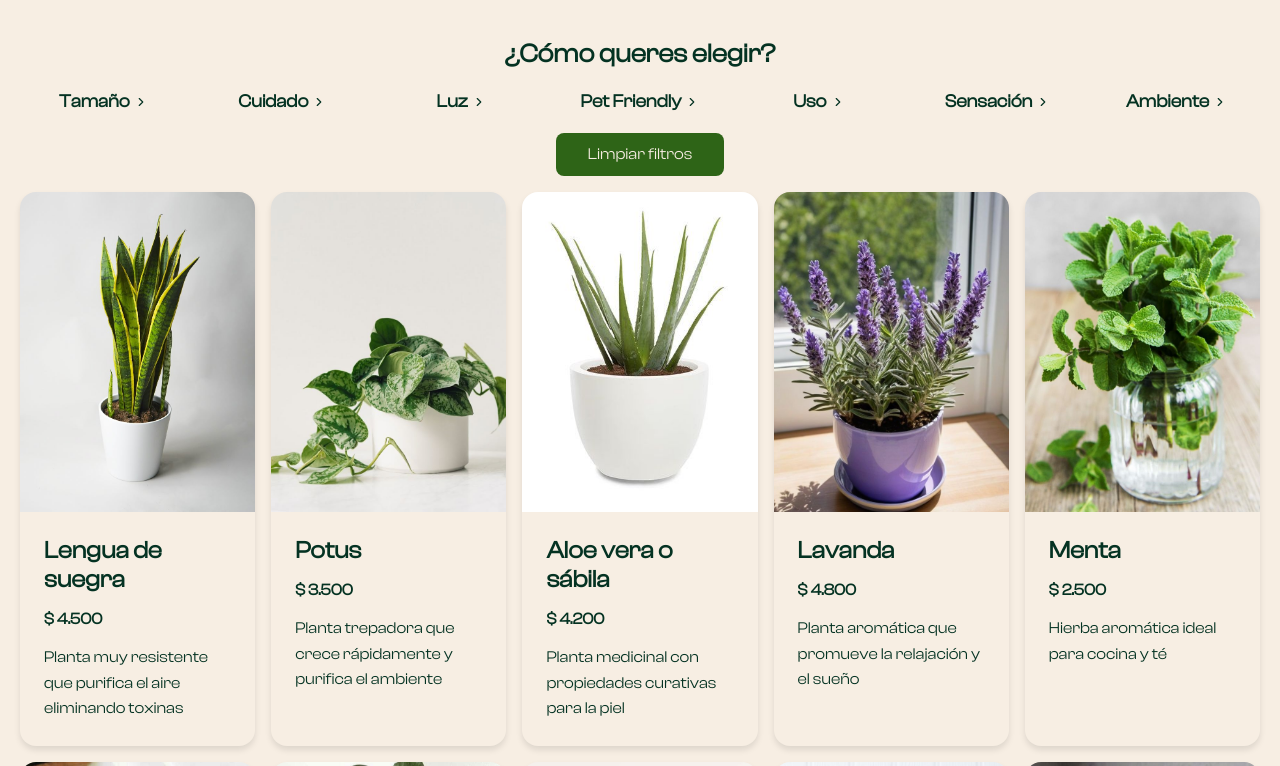
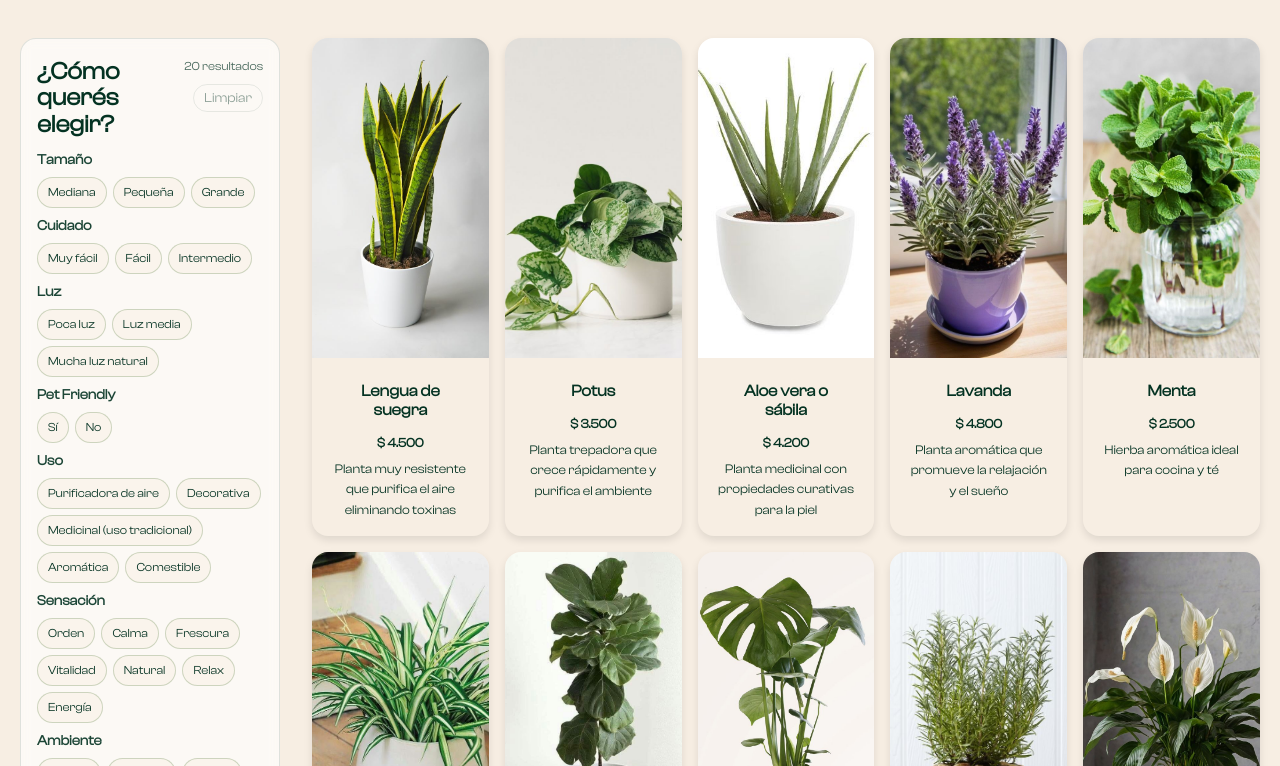
Before and after one commit to CamilaLadner/herbaria, a Next.js app: page /nuestros-productos in a window 1280 px wide. Shown: the part 674-1440 px from the top of the page. Built offline with nearby package versions, Linux system fonts and the light colour scheme.

Commit message:
filtros mejorados

```diff
--- a/app/components/layout/filters/index.module.css
+++ b/app/components/layout/filters/index.module.css
@@ -1,169 +1,181 @@
 .filtersContainer {
   display: flex;
   flex-direction: column;
+  align-items: stretch;
+  gap: 14px;
+  width: 100%;
+  max-width: 100%;
+  min-width: 0;
+  box-sizing: border-box;
+  padding: 20px 16px;
+  border-radius: 16px;
+  border: 1px solid rgba(4, 50, 34, 0.12);
+  background: rgba(255, 255, 255, 0.65);
+  backdrop-filter: blur(6px);
+  -webkit-backdrop-filter: blur(6px);
+}
+
+.filtersHeader {
+  display: flex;
+  align-items: flex-start;
+  justify-content: space-between;
+  gap: 12px;
+}
+
+.headerActions {
+  display: flex;
   align-items: center;
-  gap: 16px;
-  width: 100%;
-  padding: 0;
+  gap: 10px;
+  flex-wrap: wrap;
+  justify-content: flex-end;
+}
+
+.resultCount {
+  font-size: 12px;
+  color: var(--foreground);
+  opacity: 0.75;
+  white-space: nowrap;
+}
+
+.clearButton {
+  font-family: var(--font-clash-display);
+  border: 1px solid rgba(4, 50, 34, 0.2);
+  background: transparent;
+  color: var(--foreground);
+  border-radius: 999px;
+  padding: 5px 10px;
+  cursor: pointer;
+  transition: all 0.2s ease;
+}
+
+.clearButton:hover:not(:disabled) {
+  border-color: rgba(46, 100, 23, 0.5);
+  background: rgba(46, 100, 23, 0.06);
+}
+
+.clearButton:disabled {
+  opacity: 0.45;
+  cursor: not-allowed;
+}
+
+.activeFilters {
+  display: flex;
+  flex-wrap: wrap;
+  gap: 8px;
+}
+
+.activeChip {
+  border: none;
+  border-radius: 999px;
+  background: #2e6417;
+  color: var(--background);
+  font-family: var(--font-clash-display);
+  font-size: 12px;
+  padding: 6px 10px;
+  cursor: pointer;
 }
 
 .filtersTitle {
   font-family: var(--font-clash-display);
-  font-size: 26px;
+  font-size: 24px;
   font-weight: 600;
   margin: 0;
   color: var(--foreground);
-  text-align: center;
+  line-height: 1.1;
 }
 
-.filtersRow {
-  display: grid;
-  grid-template-columns: repeat(7, minmax(160px, 1fr));
-  gap: 12px;
-  width: 100%;
-  max-width: 100%;
+.filtersSections {
+  display: flex;
+  flex-direction: column;
+  gap: 10px;
 }
 
 .filterSection {
-  position: relative;
   display: flex;
   flex-direction: column;
-  align-items: center;
-  margin-bottom: 0;
-  min-width: 0;
-}
-
-.filterHeader {
-  display: flex;
-  align-items: center;
-  justify-content: center;
-  gap: 4px;
-  width: 100%;
-  background: none;
-  padding: 4px 8px;
-  cursor: pointer;
-  transition: opacity 0.2s ease;
-  border: none;
-  border-radius: 0;
-}
-
-.filterHeader:hover {
-  opacity: 0.8;
+  gap: 8px;
 }
 
 .filterLabel {
   font-family: var(--font-clash-display);
-  font-size: 18px;
+  font-size: 14px;
   font-weight: 600;
   margin: 0;
   color: var(--foreground);
-}
-
-.chevronIcon {
-  font-size: 14px;
-  color: var(--foreground);
-  transition: transform 0.3s ease;
-  flex-shrink: 0;
+  opacity: 0.9;
 }
 
 .filterOptions {
-  position: absolute;
-  top: 100%;
-  left: 50%;
-  transform: translateX(-50%);
-  z-index: 100;
   display: flex;
-  flex-direction: column;
-  align-items: center;
+  flex-wrap: wrap;
   gap: 6px;
-  min-width: 100%;
-  max-height: 320px;
-  padding: 12px;
-  margin-top: 4px;
-  background-color: var(--background);
-  border: 2px solid rgba(46, 100, 23, 0.35);
-  border-radius: 12px;
-  box-shadow: 0 8px 24px rgba(0, 0, 0, 0.12);
-  animation: slideDown 0.3s ease;
-  overflow-y: auto;
-  overflow-x: hidden;
-}
-
-@keyframes slideDown {
-  from {
-    opacity: 0;
-    transform: translateX(-50%) translateY(-8px);
-  }
-  to {
-    opacity: 1;
-    transform: translateX(-50%) translateY(0);
-  }
 }
 
 .filterButton {
-  font-size: 14px;
+  font-size: 12px;
   font-family: var(--font-clash-display);
-  padding: 10px 16px;
-  border: none;
-  border-radius: 8px;
-  background-color: transparent;
+  padding: 7px 10px;
+  border: 1px solid rgba(46, 100, 23, 0.22);
+  border-radius: 999px;
+  background-color: rgba(247, 238, 227, 0.55);
   color: var(--foreground);
   cursor: pointer;
-  transition: all 0.3s ease;
+  transition: all 0.2s ease;
   text-align: center;
-  width: 100%;
 }
 
 .filterButton:hover {
-  background-color: rgba(46, 100, 23, 0.08);
+  background-color: rgba(46, 100, 23, 0.12);
+  border-color: rgba(46, 100, 23, 0.45);
 }
 
 .filterButton.active {
   background-color: #2e6417;
   color: var(--background);
+  border-color: #2e6417;
 }
 
-/* Modo oscuro */
-:global(.dark) .filterOptions {
-  border-color: rgba(246, 219, 187, 0.4);
-  box-shadow: 0 8px 24px rgba(0, 0, 0, 0.35);
+@media (max-width: 768px) {
+  .filtersContainer {
+    padding: 14px 12px;
+  }
+
+  .filtersHeader {
+    flex-direction: column;
+    align-items: flex-start;
+    gap: 8px;
+  }
+
+  .filtersTitle {
+    font-size: 22px;
+  }
+
+  .headerActions {
+    width: 100%;
+    justify-content: space-between;
+  }
+
+  .filterLabel {
+    font-size: 13px;
+  }
+}
+
+:global(.dark) .filtersContainer {
+  background: rgba(26, 48, 5, 0.45);
+  border-color: rgba(246, 233, 217, 0.2);
+}
+
+:global(.dark) .filterButton {
+  background-color: rgba(246, 233, 217, 0.06);
+  border-color: rgba(246, 233, 217, 0.2);
 }
 
 :global(.dark) .filterButton:hover {
-  background-color: rgba(246, 219, 187, 0.15);
+  background-color: rgba(246, 233, 217, 0.14);
 }
 
 :global(.dark) .filterButton.active {
   background-color: rgb(246, 219, 187);
   color: var(--background);
+  border-color: rgb(246, 219, 187);
 }
-
-/* Dos columnas cuando no caben los 7 en una fila */
-@media (max-width: 1200px) {
-  .filtersRow {
-    grid-template-columns: repeat(2, 1fr);
-  }
-}
-
-/* Responsive móvil */
-@media (max-width: 768px) {
-  .filtersContainer {
-    gap: 12px;
-  }
-
-  .filtersTitle {
-    font-size: 16px;
-  }
-
-  .filtersRow {
-    gap: 12px;
-  }
-
-  .filterHeader {
-    padding: 6px 10px;
-  }
-
-  .filterLabel {
-    font-size: 14px;
-  }
-}
--- a/app/components/layout/filters/index.tsx
+++ b/app/components/layout/filters/index.tsx
@@ -2,8 +2,6 @@
 
 import React from 'react'
 import { Planta, seccionesPlantas } from '../../../mockData/plantas'
-import { LuChevronDown, LuChevronRight } from 'react-icons/lu'
-import Button from '../button'
 import styles from './index.module.css'
 
 interface FiltersProps {
@@ -21,34 +19,6 @@ const Filters: React.FC<FiltersProps> = ({ plantas, onFilterChange }) => {
     sensacion: '',
     ambiente: ''
   })
-
-  const [expandedSections, setExpandedSections] = React.useState({
-    tamano: false,
-    cuidado: false,
-    luz: false,
-    petFriendly: false,
-    uso: false,
-    sensacion: false,
-    ambiente: false
-  })
-
-  const openSection = (section: keyof typeof expandedSections) => {
-    setExpandedSections(prev =>
-      (Object.keys(prev) as (keyof typeof expandedSections)[]).reduce(
-        (acc, k) => ({ ...acc, [k]: k === section }),
-        {} as typeof expandedSections
-      )
-    )
-  }
-
-  const closeAllSections = () => {
-    setExpandedSections(prev =>
-      (Object.keys(prev) as (keyof typeof expandedSections)[]).reduce(
-        (acc, k) => ({ ...acc, [k]: false }),
-        {} as typeof expandedSections
-      )
-    )
-  }
 
   const filteredPlantas = React.useMemo(() => {
     let filtered = [...plantas]
@@ -123,224 +93,95 @@ const Filters: React.FC<FiltersProps> = ({ plantas, onFilterChange }) => {
   const seccionAmbiente = seccionesPlantas.find(s => s.nombre === 'POR AMBIENTE')
   const ambientes = seccionAmbiente ? seccionAmbiente.categorias.map(c => c.nombre) : []
 
+  const totalActivos = Object.values(filters).filter(Boolean).length
+
+  const filterSections: Array<{
+    key: keyof typeof filters
+    label: string
+    options: string[]
+  }> = [
+    { key: 'tamano', label: 'Tamaño', options: tamanos },
+    { key: 'cuidado', label: 'Cuidado', options: cuidados },
+    { key: 'luz', label: 'Luz', options: luces },
+    { key: 'petFriendly', label: 'Pet Friendly', options: ['true', 'false'] },
+    { key: 'uso', label: 'Uso', options: usos },
+    { key: 'sensacion', label: 'Sensación', options: sensaciones },
+    { key: 'ambiente', label: 'Ambiente', options: ambientes }
+  ]
+
+  const getDisplayValue = (key: keyof typeof filters, value: string) => {
+    if (key === 'petFriendly') return value === 'true' ? 'Sí' : 'No'
+    return value
+  }
+
+  const handleClear = () => {
+    setFilters({
+      tamano: '',
+      cuidado: '',
+      luz: '',
+      petFriendly: '',
+      uso: '',
+      sensacion: '',
+      ambiente: ''
+    })
+  }
+
   return (
     <div className={styles.filtersContainer}>
-      <h3 className={styles.filtersTitle}>¿Cómo queres elegir?</h3>
+      <div className={styles.filtersHeader}>
+        <h3 className={styles.filtersTitle}>¿Cómo querés elegir?</h3>
+        <div className={styles.headerActions}>
+          <span className={styles.resultCount}>{filteredPlantas.length} resultados</span>
+          <button
+            type="button"
+            onClick={handleClear}
+            className={styles.clearButton}
+            disabled={totalActivos === 0}
+          >
+            Limpiar
+          </button>
+        </div>
+      </div>
 
-      <div className={styles.filtersRow}>
-      <div
-        className={styles.filterSection}
-        onMouseEnter={() => openSection('tamano')}
-        onMouseLeave={closeAllSections}
-      >
-        <button type="button" className={styles.filterHeader}>
-          <h3 className={styles.filterLabel}>Tamaño</h3>
-          {expandedSections.tamano ? (
-            <LuChevronDown className={styles.chevronIcon} />
-          ) : (
-            <LuChevronRight className={styles.chevronIcon} />
-          )}
-        </button>
-        {expandedSections.tamano && (
-          <div className={styles.filterOptions}>
-            {tamanos.map(tamano => (
+      {totalActivos > 0 && (
+        <div className={styles.activeFilters}>
+          {filterSections
+            .filter(section => filters[section.key])
+            .map(section => (
               <button
-                key={tamano}
-                className={`${styles.filterButton} ${filters.tamano === tamano ? styles.active : ''}`}
-                onClick={() => handleFilterChange('tamano', tamano)}
+                key={section.key}
+                type="button"
+                className={styles.activeChip}
+                onClick={() => handleFilterChange(section.key, filters[section.key])}
               >
-                {tamano}
+                {section.label}: {getDisplayValue(section.key, filters[section.key])} ×
               </button>
             ))}
+        </div>
+      )}
+
+      <div className={styles.filtersSections}>
+        {filterSections.map(section => (
+          <div key={section.key} className={styles.filterSection}>
+            <h4 className={styles.filterLabel}>{section.label}</h4>
+            <div className={styles.filterOptions}>
+              {section.options.map(option => {
+                const selected = filters[section.key] === option
+                return (
+                  <button
+                    type="button"
+                    key={`${section.key}-${option}`}
+                    className={`${styles.filterButton} ${selected ? styles.active : ''}`}
+                    onClick={() => handleFilterChange(section.key, option)}
+                  >
+                    {getDisplayValue(section.key, option)}
+                  </button>
+                )
+              })}
+            </div>
           </div>
-        )}
+        ))}
       </div>
-
-      <div
-        className={styles.filterSection}
-        onMouseEnter={() => openSection('cuidado')}
-        onMouseLeave={closeAllSections}
-      >
-        <button type="button" className={styles.filterHeader}>
-          <h3 className={styles.filterLabel}>Cuidado</h3>
-          {expandedSections.cuidado ? (
-            <LuChevronDown className={styles.chevronIcon} />
-          ) : (
-            <LuChevronRight className={styles.chevronIcon} />
-          )}
-        </button>
-        {expandedSections.cuidado && (
-          <div className={styles.filterOptions}>
-            {cuidados.map(cuidado => (
-              <button
-                key={cuidado}
-                className={`${styles.filterButton} ${filters.cuidado === cuidado ? styles.active : ''}`}
-                onClick={() => handleFilterChange('cuidado', cuidado)}
-              >
-                {cuidado}
-              </button>
-            ))}
-          </div>
-        )}
-      </div>
-
-      <div
-        className={styles.filterSection}
-        onMouseEnter={() => openSection('luz')}
-        onMouseLeave={closeAllSections}
-      >
-        <button type="button" className={styles.filterHeader}>
-          <h3 className={styles.filterLabel}>Luz</h3>
-          {expandedSections.luz ? (
-            <LuChevronDown className={styles.chevronIcon} />
-          ) : (
-            <LuChevronRight className={styles.chevronIcon} />
-          )}
-        </button>
-        {expandedSections.luz && (
-          <div className={styles.filterOptions}>
-            {luces.map(luz => (
-              <button
-                key={luz}
-                className={`${styles.filterButton} ${filters.luz === luz ? styles.active : ''}`}
-                onClick={() => handleFilterChange('luz', luz)}
-              >
-                {luz}
-              </button>
-            ))}
-          </div>
-        )}
-      </div>
-
-      <div
-        className={styles.filterSection}
-        onMouseEnter={() => openSection('petFriendly')}
-        onMouseLeave={closeAllSections}
-      >
-        <button type="button" className={styles.filterHeader}>
-          <h3 className={styles.filterLabel}>Pet Friendly</h3>
-          {expandedSections.petFriendly ? (
-            <LuChevronDown className={styles.chevronIcon} />
-          ) : (
-            <LuChevronRight className={styles.chevronIcon} />
-          )}
-        </button>
-        {expandedSections.petFriendly && (
-          <div className={styles.filterOptions}>
-            <button
-              className={`${styles.filterButton} ${filters.petFriendly === 'true' ? styles.active : ''}`}
-              onClick={() => handleFilterChange('petFriendly', 'true')}
-            >
-              Sí
-            </button>
-            <button
-              className={`${styles.filterButton} ${filters.petFriendly === 'false' ? styles.active : ''}`}
-              onClick={() => handleFilterChange('petFriendly', 'false')}
-            >
-              No
-            </button>
-          </div>
-        )}
-      </div>
-
-      <div
-        className={styles.filterSection}
-        onMouseEnter={() => openSection('uso')}
-        onMouseLeave={closeAllSections}
-      >
-        <button type="button" className={styles.filterHeader}>
-          <h3 className={styles.filterLabel}>Uso</h3>
-          {expandedSections.uso ? (
-            <LuChevronDown className={styles.chevronIcon} />
-          ) : (
-            <LuChevronRight className={styles.chevronIcon} />
-          )}
-        </button>
-        {expandedSections.uso && (
-          <div className={styles.filterOptions}>
-            {usos.map(uso => (
-              <button
-                key={uso}
-                className={`${styles.filterButton} ${filters.uso === uso ? styles.active : ''}`}
-                onClick={() => handleFilterChange('uso', uso)}
-              >
-                {uso}
-              </button>
-            ))}
-          </div>
-        )}
-      </div>
-
-      <div
-        className={styles.filterSection}
-        onMouseEnter={() => openSection('sensacion')}
-        onMouseLeave={closeAllSections}
-      >
-        <button type="button" className={styles.filterHeader}>
-          <h3 className={styles.filterLabel}>Sensación</h3>
-          {expandedSections.sensacion ? (
-            <LuChevronDown className={styles.chevronIcon} />
-          ) : (
-            <LuChevronRight className={styles.chevronIcon} />
-          )}
-        </button>
-        {expandedSections.sensacion && (
-          <div className={styles.filterOptions}>
-            {sensaciones.map(sensacion => (
-              <button
-                key={sensacion}
-                className={`${styles.filterButton} ${filters.sensacion === sensacion ? styles.active : ''}`}
-                onClick={() => handleFilterChange('sensacion', sensacion)}
-              >
-                {sensacion}
-              </button>
-            ))}
-          </div>
-        )}
-      </div>
-
-      <div
-        className={styles.filterSection}
-        onMouseEnter={() => openSection('ambiente')}
-        onMouseLeave={closeAllSections}
-      >
-        <button type="button" className={styles.filterHeader}>
-          <h3 className={styles.filterLabel}>Ambiente</h3>
-          {expandedSections.ambiente ? (
-            <LuChevronDown className={styles.chevronIcon} />
-          ) : (
-            <LuChevronRight className={styles.chevronIcon} />
-          )}
-        </button>
-        {expandedSections.ambiente && (
-          <div className={styles.filterOptions}>
-            {ambientes.map(ambiente => (
-              <button
-                key={ambiente}
-                className={`${styles.filterButton} ${filters.ambiente === ambiente ? styles.active : ''}`}
-                onClick={() => handleFilterChange('ambiente', ambiente)}
-              >
-                {ambiente}
-              </button>
-            ))}
-          </div>
-        )}
-      </div>
-
-      </div>
-
-      <Button
-        text="Limpiar filtros"
-        onClick={() => setFilters({
-          tamano: '',
-          cuidado: '',
-          luz: '',
-          petFriendly: '',
-          uso: '',
-          sensacion: '',
-          ambiente: ''
-        })}
-      />
     </div>
   )
 }
--- a/app/components/layout/plantCard/index.module.css
+++ b/app/components/layout/plantCard/index.module.css
@@ -1,8 +1,8 @@
 .card {
   background-color: var(--background);
-  border-radius: 16px;
+  border-radius: 1rem;
   overflow: hidden;
-  box-shadow: 0 4px 6px rgba(0, 0, 0, 0.1);
+  box-shadow: 0 0.25rem 0.5rem rgba(0, 0, 0, 0.1);
   transition: transform 0.3s ease, box-shadow 0.3s ease;
   display: flex;
   flex-direction: column;
@@ -25,19 +25,20 @@
 
 
 .content {
-  padding: 24px;
+  padding: 1rem;
   display: flex;
   flex-direction: column;
-  gap: 16px;
-  flex: 1;
+  align-items: center;
+  text-align: center;
+  gap: 0.5rem;
   min-height: 0;
 }
 
 .nombreCotidiano {
   font-family: var(--font-clash-display);
-  font-size: 24px;
+  font-size: 1rem;
   font-weight: 600;
-  margin: 0;
+  margin: 0.5rem;
   color: var(--foreground);
 }
 
@@ -48,14 +49,14 @@
 
 .price {
   font-family: var(--font-clash-display);
-  font-size: 1rem;
+  font-size: 0.8rem;
   font-weight: 600;
   color: var(--foreground);
 }
 
 .descripcion {
   font-family: var(--font-clash-display);
-  font-size: 16px;
+  font-size: 0.8rem;
   line-height: 1.6;
   color: var(--foreground);
   margin: 0;
--- a/app/components/layout/plantCard/index.tsx
+++ b/app/components/layout/plantCard/index.tsx
@@ -35,7 +35,7 @@ const PlantCard: React.FC<PlantCardProps> = ({ planta, onViewProduct }) => {
         />
       </div>
       <div className={styles.content}>
-        <h3 className={styles.nombreCotidiano}>{planta.nombreCotidiano}</h3>
+        <p className={styles.nombreCotidiano}>{planta.nombreCotidiano}</p>
 
         <div className={styles.priceContainer}>
           <span className={styles.price}>{formatPrice(planta.precio)}</span>
--- a/app/nuestros-productos/page.module.css
+++ b/app/nuestros-productos/page.module.css
@@ -29,24 +29,31 @@
 }
 
 .mainContent {
-    display: flex;
-    flex-direction: column;
-    gap: 1rem;
+    display: grid;
+    /* Columna fija de filtros + contenido; min-width:0 evita que el sidebar empuje y pise la grilla */
+    grid-template-columns: minmax(0, 260px) minmax(0, 1fr);
+    gap: 2rem;
+    align-items: start;
 }
 
 .filtersRow {
     width: 100%;
+    min-width: 0;
+    position: sticky;
+    top: 96px;
 }
 
 .plantsSection {
     width: 100%;
+    min-width: 0;
     display: flex;
     flex-direction: column;
 }
 
 .plantsRow {
     display: grid;
-    grid-template-columns: repeat(5, 1fr);
+    /* Misma densidad que el diseño original: 5 columnas; minmax(0,1fr) evita desbordes con el sidebar */
+    grid-template-columns: repeat(5, minmax(0, 1fr));
     row-gap: 1rem;
     column-gap: 1rem;
     align-items: stretch;
@@ -63,6 +70,14 @@
 
 /* Tablet: 2 columnas */
 @media (max-width: 1000px) {
+    .mainContent {
+        grid-template-columns: 1fr;
+    }
+
+    .filtersRow {
+        position: static;
+    }
+
     .plantsRow {
         grid-template-columns: repeat(2, 1fr);
     }
@@ -93,6 +108,7 @@
 
     .mainContent {
         gap: 24px;
+        grid-template-columns: 1fr;
     }
 
     .plantsRow {
```
Also changed, not shown: app/nuestros-productos/page.tsx (line endings or trailing spaces).
